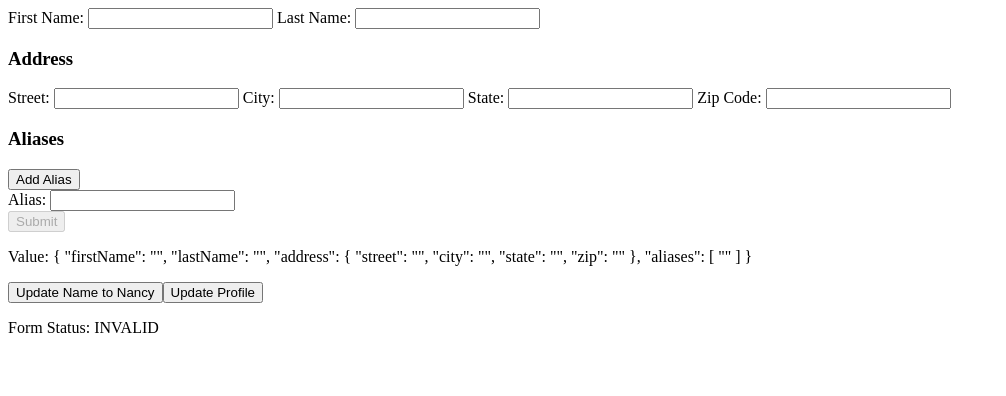
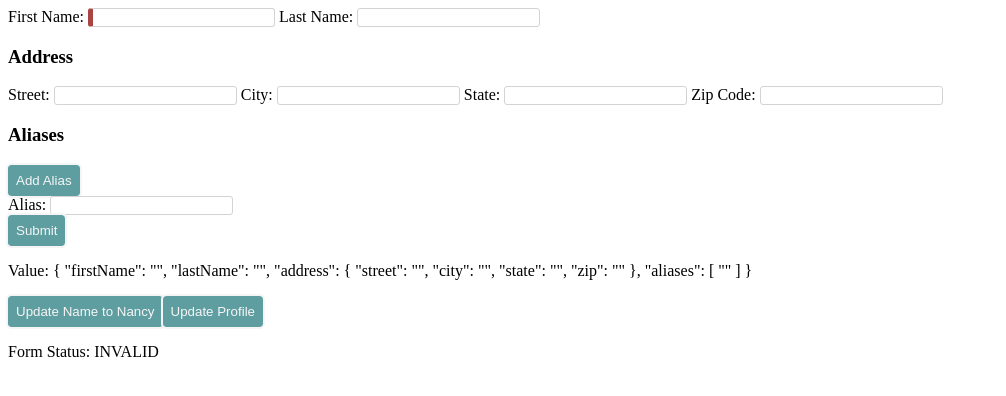
Before and after one commit to alexunjm/angular-11-review, an Angular app: page / in a window 1280 px wide. Shown: the top 396 px of the page, without its empty margins (0-1006 px from the left). Built offline with nearby package versions, Linux system fonts and the light colour scheme.

Commit message:
estilos de validación

```diff
--- a/src/app/my-reactive-forms/components/first-form/first-form.component.scss
+++ b/src/app/my-reactive-forms/components/first-form/first-form.component.scss
@@ -0,0 +1,22 @@
+.ng-valid[required],
+.ng-valid.required {
+  border-left: 5px solid #42a948; /* green */
+}
+
+.ng-invalid:not(form) {
+  border-left: 5px solid #a94442; /* red */
+}
+
+input {
+  border: 1px solid lightgray;
+  border-radius: 3px;
+}
+
+button {
+  background-color: cadetblue;
+  color: whitesmoke;
+  border-radius: 0.2rem;
+  padding: 0.5rem;
+  border: none;
+  outline: solid 2px;
+}
```
